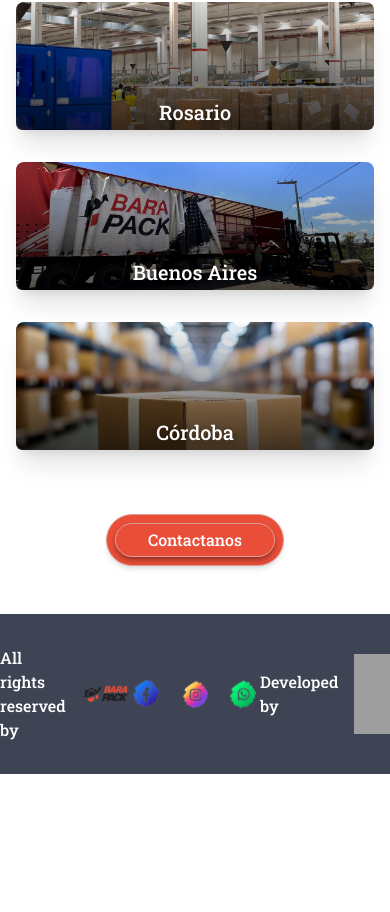
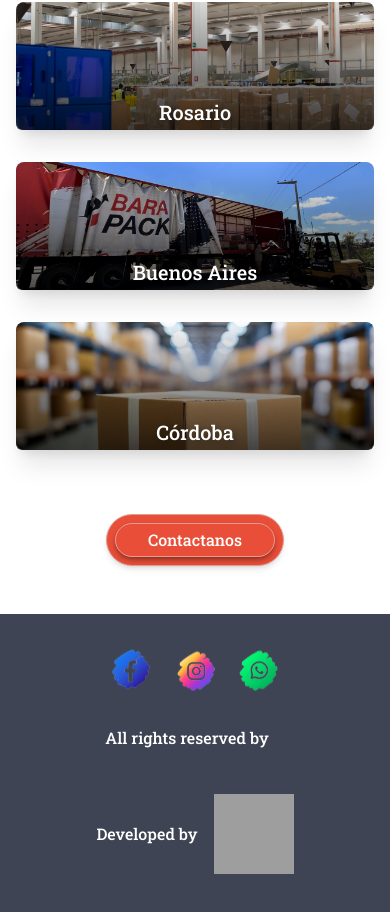
Before and after one commit to nikodiaz/barapack_landing, a React (Vite) app: page / in a window 390 px wide. Shown: the part 2080-2992 px from the top of the page. Before the commit the page ends 2854 px from the top, so only its background shows below. Built offline with nearby package versions, Linux system fonts and the light colour scheme; grey boxes are pictures that could not be loaded.

Commit message:
feat: 🦶🏻 add footer mobile

```diff
--- a/src/components/Footer/Footer.tsx
+++ b/src/components/Footer/Footer.tsx
@@ -7,9 +7,11 @@ import Logo from '../NavBar/Logo';
 
 const Footer = () => {
 	return (
-		<footer className='grid grid-cols-3 place-items-center h-40 text-white bg-[#3E4453]'>
+		<footer className='grid grid-rows-2 md:grid-rows-1 md:grid-cols-2 place-items-center gap-y-8 py-8 min-h-40 text-white bg-[#3E4453]'>
+			<div className='flex flex-col-reverse items-center md:flex-row gap-8'>
 				<div className='flex items-center gap-4'>
-				All rights reserved by <Logo logo={logo} styles='w-32 h-32' />
+					All rights reserved by{' '}
+					<Logo logo={logo} styles='hidden md:inline-block w-32 h-32' />
 				</div>
 				<div className='flex items-center gap-4'>
 					<Logo logo={facebook} styles='w-12 h-12' />
@@ -17,6 +19,7 @@ const Footer = () => {
 					<Logo logo={instagram} styles='w-12 h-12' />
 
 					<Logo logo={whatsapp} styles='w-12 h-12' />
+				</div>
 			</div>
 			<div className='flex items-center gap-4'>
 				Developed by <Logo logo={futurisi} styles='w-20 h-20' />
```
Lines whose indentation alone changed are shown as unchanged.
